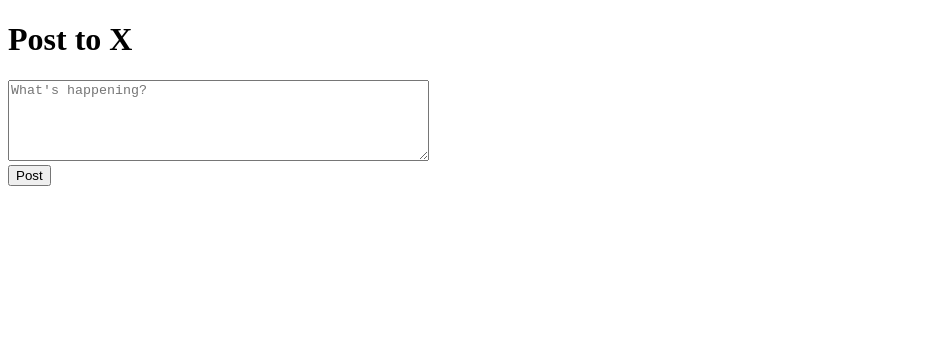
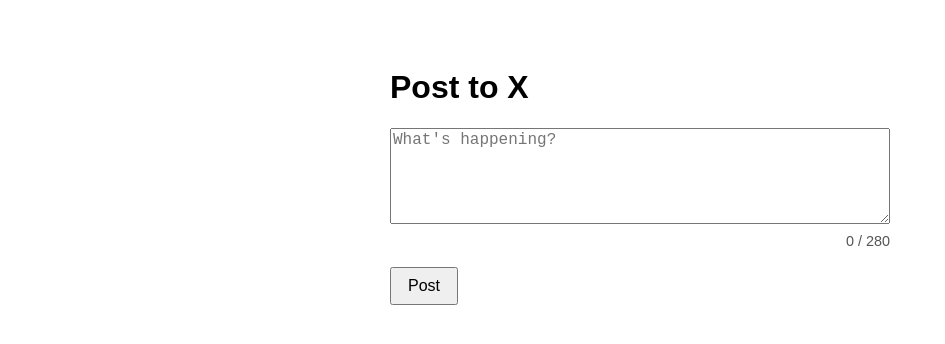
Before and after one commit to remuslupinhp202020/my-x-poster, a website: page index.html in a window 1280 px wide. Shown: the whole page, without its empty margins (0-945 px from the left). Drawn offline with Linux system fonts and the light colour scheme.

Commit message:
Update index.html

```diff
--- a/index.html
+++ b/index.html
@@ -4,11 +4,22 @@
     <meta charset="UTF-8">
     <meta name="viewport" content="width=device-width, initial-scale=1.0">
     <title>Quick Poster</title>
+    <!-- A little bit of style to make it look nice -->
+    <style>
+        body { font-family: sans-serif; max-width: 500px; margin: 2rem auto; padding: 1rem; }
+        textarea { width: 100%; box-sizing: border-box; font-size: 1rem; }
+        button { font-size: 1rem; padding: 0.5rem 1rem; }
+        #charCounter { text-align: right; margin-top: 5px; font-size: 0.9rem; color: #555; }
+    </style>
 </head>
 <body>
 
     <h1>Post to X</h1>
     <textarea id="postContent" rows="5" cols="50" placeholder="What's happening?"></textarea>
+
+    <!-- This is the new element for the counter -->
+    <div id="charCounter">0 / 280</div>
+
     <br>
     <button id="postButton">Post</button>
 
```
